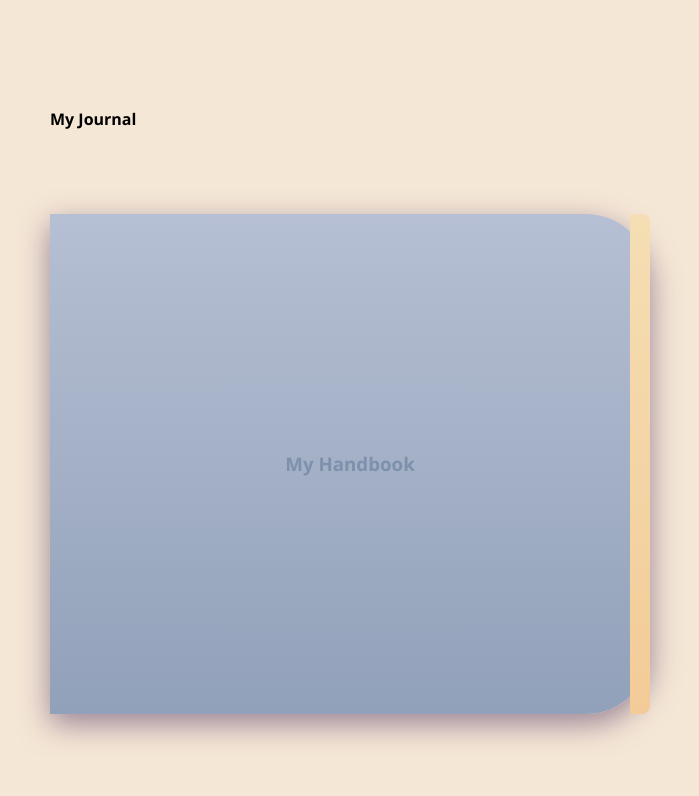
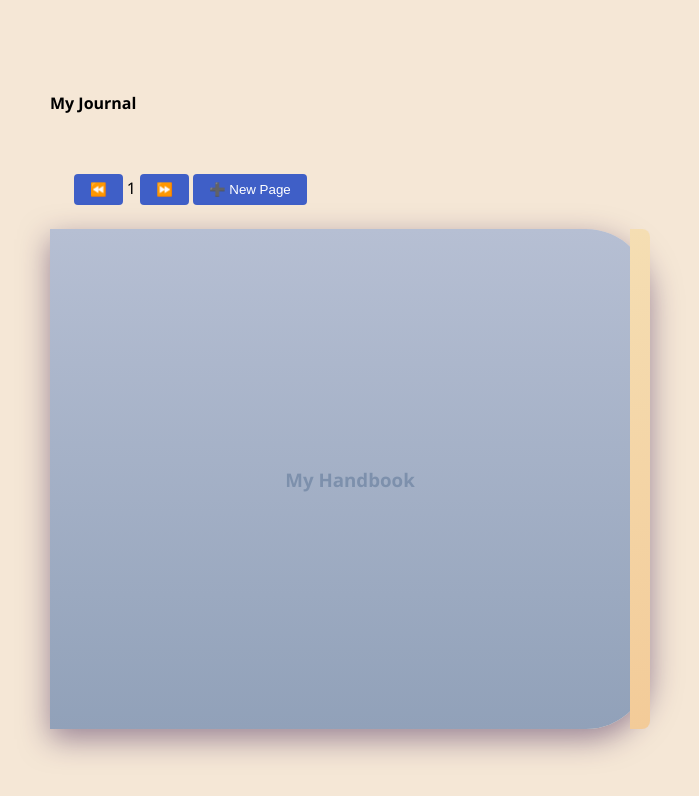
Before and after one commit to AmoraOD/virtual-journaling, a website with bundled scripts: page src/public/index.html in a window 1280 px wide. Shown: the whole page, without its empty margins (290-989 px from the left). Built offline with nearby package versions, Linux system fonts and the light colour scheme.

Commit message:
increment page indicator

```diff
--- a/src/assets/styles.css
+++ b/src/assets/styles.css
@@ -48,6 +48,17 @@
     border-top-right-radius: 4rem;
     border-bottom-right-radius: 4rem;
 }
+
+.btn{
+    padding: 8px 16px;
+    background: #3f5fc7;
+    color: white;
+    border: none;
+    border-radius: 4px;
+    cursor: pointer;
+}
+
+.btn:hover{ background: #2c4db9; }
 
 /* JOURNAL ID AND CLASSES */
 
--- a/src/index.ts
+++ b/src/index.ts
@@ -6,13 +6,29 @@ interface journal_state {
 class VirtualJournal{
     private cover: HTMLElement;
     private pages: HTMLElement;
+    private pageContainer: HTMLElement;
+
     private backButton: HTMLElement;
+    private prevButton: HTMLElement;
+    private nextButton: HTMLElement;
+    private addPageButton: HTMLElement;
+
+    private pageIndicator: HTMLElement;
     private state: journal_state;
+    private pagesElements: HTMLElement[] = [];
 
     constructor() {
         this.cover      = document.getElementById("journal-cover")!;
         this.pages      = document.getElementById("journal-pages")!;
+        this.pageContainer = document.getElementById("page-container")!;
+
         this.backButton = document.getElementById("back-to-cover")!;
+        this.prevButton = document.getElementById("prev-page")!;
+        this.nextButton = document.getElementById("next-page")!;
+
+        this.addPageButton = document.getElementById("add-page")!;
+        this.pageIndicator = document.getElementById("indicator")!;
+
         this.state  = {
             isOpen: false,
             currentPage: 0,
@@ -23,9 +39,16 @@ class VirtualJournal{
 
     private Start(): void {
         this.cover.addEventListener('click', () => this.openJournal());
+        this.backButton.addEventListener('click', () => this.closeJournal());
+
+        this.prevButton.addEventListener('click', () => this.prevPage());
+        this.nextButton.addEventListener('click', () => this.nextPage());
+        this.addPageButton.addEventListener('click', () => this.addPage());
 
         this.backButton.classList.add('hidden');
-        this.backButton.addEventListener('click', () => this.closeJournal());
+
+        this.addPage(false);
+        this.showPage(0);
     }
 
     private openJournal(): void {
@@ -49,6 +72,49 @@ class VirtualJournal{
             this.backButton.classList.add('hidden');
         }, 500);
     }
+
+    private createPageElement(): HTMLElement {
+        const page = document.createElement('div');
+        page.className = 'page';
+
+        const content = document.createElement('div');
+        content.className = 'page-content';
+        content.contentEditable = 'true';
+        page.appendChild(content);
+
+        return page;
+    }
+
+    private addPage(showAfterAdd: boolean = true): void {
+        const newPage = this.createPageElement();
+        this.pagesElements.push(newPage);
+        this.pageContainer.appendChild(newPage);
+
+        if (showAfterAdd) { this.showPage(this.pagesElements.length - 1); }
+    }
+
+    private showPage(index:number) : void {
+        if (index < 0 || index >= this.pagesElements.length) return;
+        this.state.currentPage = index;
+
+        this.pagesElements.forEach((page, i) => {
+            page.style.display = (1 === index) ? 'flex' : 'none';
+        });
+
+        this.pageIndicator.textContent = `${index + 1}`;
+    }
+
+    private nextPage(): void{
+        if (this.state.currentPage < this.pagesElements.length - 1) {
+            this.showPage(this.state.currentPage + 1);
+        }
+    }
+
+    private prevPage(): void{
+        if (this.state.currentPage > 0) {
+            this.showPage(this.state.currentPage - 1);
+        }
+    }
 }
 
 document.addEventListener('DOMContentLoaded', () => {
--- a/src/public/index.html
+++ b/src/public/index.html
@@ -12,6 +12,13 @@
 
         <section class="page-navigation">
             <button id="back-to-cover" class="hidden">⬅️ Back to Cover</button>
+
+            <div class="pages-nav-inner">
+                <button id="prev-page" class="btn">⏪</button>
+                <span id="indicator">1</span>
+                <button id="next-page" class="btn">⏩</button>
+                <button id="add-page" class="btn">➕ New Page</button>
+            </div>
         </section>
 
         <section class="container-journal">
@@ -23,7 +30,10 @@
             </div>
 
             <div id="journal-pages" class="hidden">
-                <div class="page">
+                <!-- <div class="page">
+                    <div class="page-content" contenteditable="true"></div>
+                </div> -->
+                <div id="page-container">
                     <div class="page-content" contenteditable="true"></div>
                 </div>
             </div>
```
